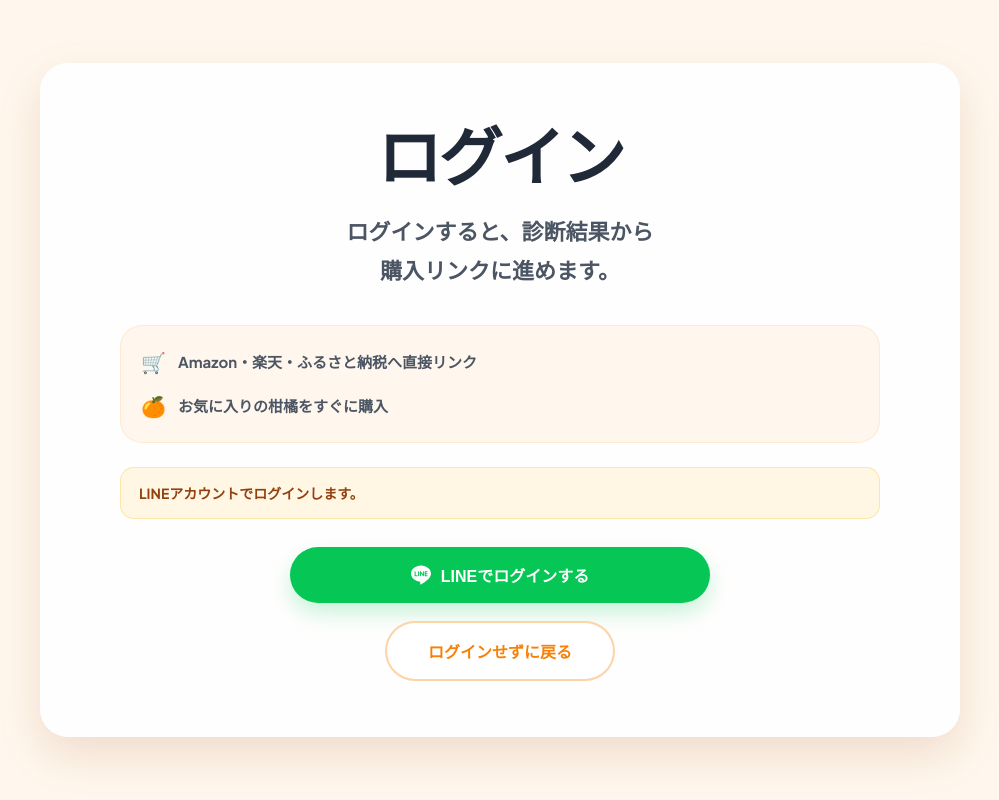
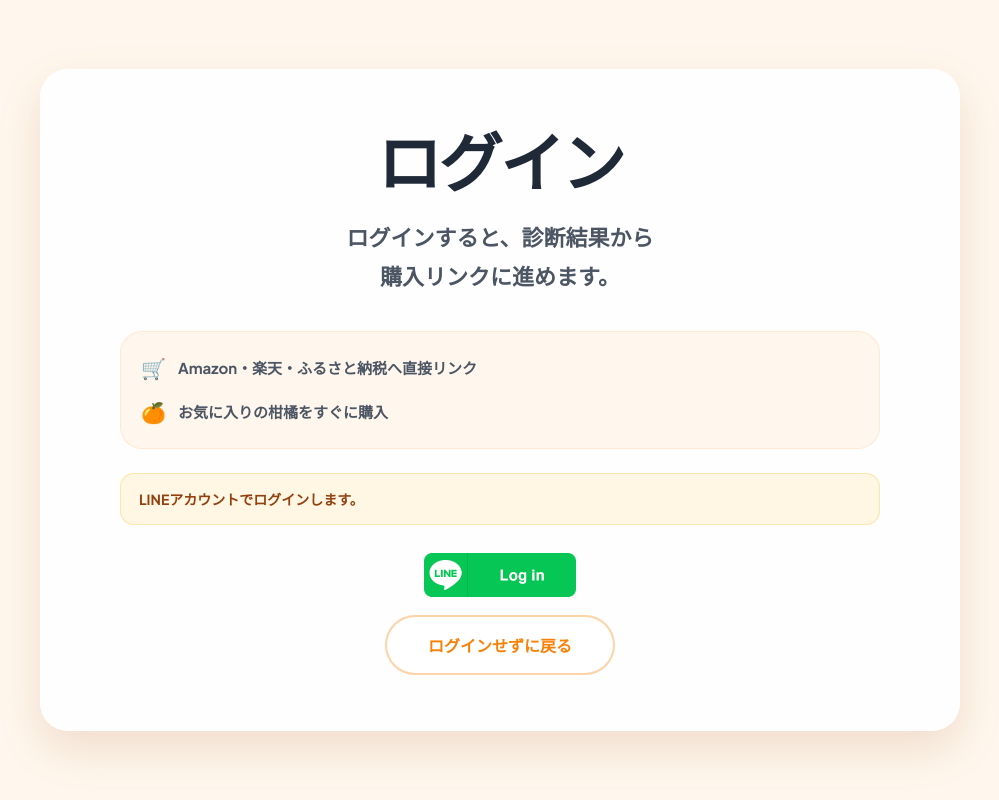
Before and after one commit to Hanchokento/citrus-app, a Next.js app in the folder frontend/: page /3_Login in a window 1280 px wide. Shown: the whole page, without its empty margins (140-1139 px from the left). Built offline with nearby package versions, Linux system fonts and the light colour scheme.

Commit message:
botton css Hancho

```diff
--- a/frontend/app/3_Login/page.tsx
+++ b/frontend/app/3_Login/page.tsx
@@ -61,20 +61,12 @@ export default function LoginPage() {
 
         <div className="topButtonRow loginButtonRow">
           <button
-            className="lineLoginButton"
+            className="lineLoginImageButton"
             type="button"
             onClick={handleLineLogin}
+            aria-label="LINEでログイン"
           >
-            <svg
-              width="20"
-              height="20"
-              viewBox="0 0 24 24"
-              fill="currentColor"
-              aria-hidden="true"
-            >
-              <path d="M19.365 9.863c.349 0 .63.285.63.631 0 .345-.281.63-.63.63H17.61v1.125h1.755c.349 0 .63.283.63.63 0 .344-.281.629-.63.629h-2.386c-.345 0-.627-.285-.627-.629V8.108c0-.345.282-.63.63-.63h2.386c.346 0 .627.285.627.63 0 .349-.281.63-.63.63H17.61v1.125h1.755zm-3.855 3.016c0 .27-.174.51-.432.596-.064.021-.133.031-.199.031-.211 0-.391-.09-.51-.25l-2.443-3.317v2.94c0 .344-.279.629-.631.629-.346 0-.626-.285-.626-.629V8.108c0-.27.173-.51.43-.595.06-.023.136-.033.194-.033.195 0 .375.104.495.254l2.462 3.33V8.108c0-.345.282-.63.63-.63.345 0 .63.285.63.63v4.771zm-5.741 0c0 .344-.282.629-.631.629-.345 0-.627-.285-.627-.629V8.108c0-.345.282-.63.63-.63.346 0 .628.285.628.63v4.771zm-2.466.629H4.917c-.345 0-.63-.285-.63-.629V8.108c0-.345.285-.63.63-.63.348 0 .63.285.63.63v4.141h1.756c.348 0 .629.283.629.63 0 .344-.282.629-.629.629M24 10.314C24 4.943 18.615.572 12 .572S0 4.943 0 10.314c0 4.811 4.27 8.842 10.035 9.608.391.082.923.258 1.058.59.12.301.079.766.038 1.08l-.164 1.02c-.045.301-.24 1.186 1.049.645 1.291-.539 6.916-4.078 9.436-6.975C23.176 14.393 24 12.458 24 10.314" />
-            </svg>
-            LINEでログインする
+            <span className="lineLoginImage" aria-hidden="true" />
           </button>
 
           <button
--- a/frontend/app/globals.css
+++ b/frontend/app/globals.css
@@ -1293,3 +1293,45 @@ p {
 .tasteRadarValueLabel {
   font-size: 11px;
 }
+
+/* Official LINE login button image */
+.lineLoginImageButton {
+  width: min(303px, 100%);
+  aspect-ratio: 303 / 44;
+  padding: 0;
+  border: 0;
+  background: transparent;
+  cursor: pointer;
+  display: inline-flex;
+  justify-content: center;
+  align-items: center;
+}
+
+.lineLoginImage {
+  display: block;
+  width: 100%;
+  height: 100%;
+  background-image: url("/other_images/line_login/btn_login_base.png");
+  background-size: contain;
+  background-repeat: no-repeat;
+  background-position: center;
+}
+
+.lineLoginImageButton:hover .lineLoginImage {
+  background-image: url("/other_images/line_login/btn_login_hover.png");
+}
+
+.lineLoginImageButton:active .lineLoginImage {
+  background-image: url("/other_images/line_login/btn_login_press.png");
+}
+
+.lineLoginImageButton:disabled {
+  cursor: not-allowed;
+  opacity: 0.65;
+}
+
+@media (max-width: 640px) {
+  .lineLoginImageButton {
+    width: min(303px, 92vw);
+  }
+}
```
